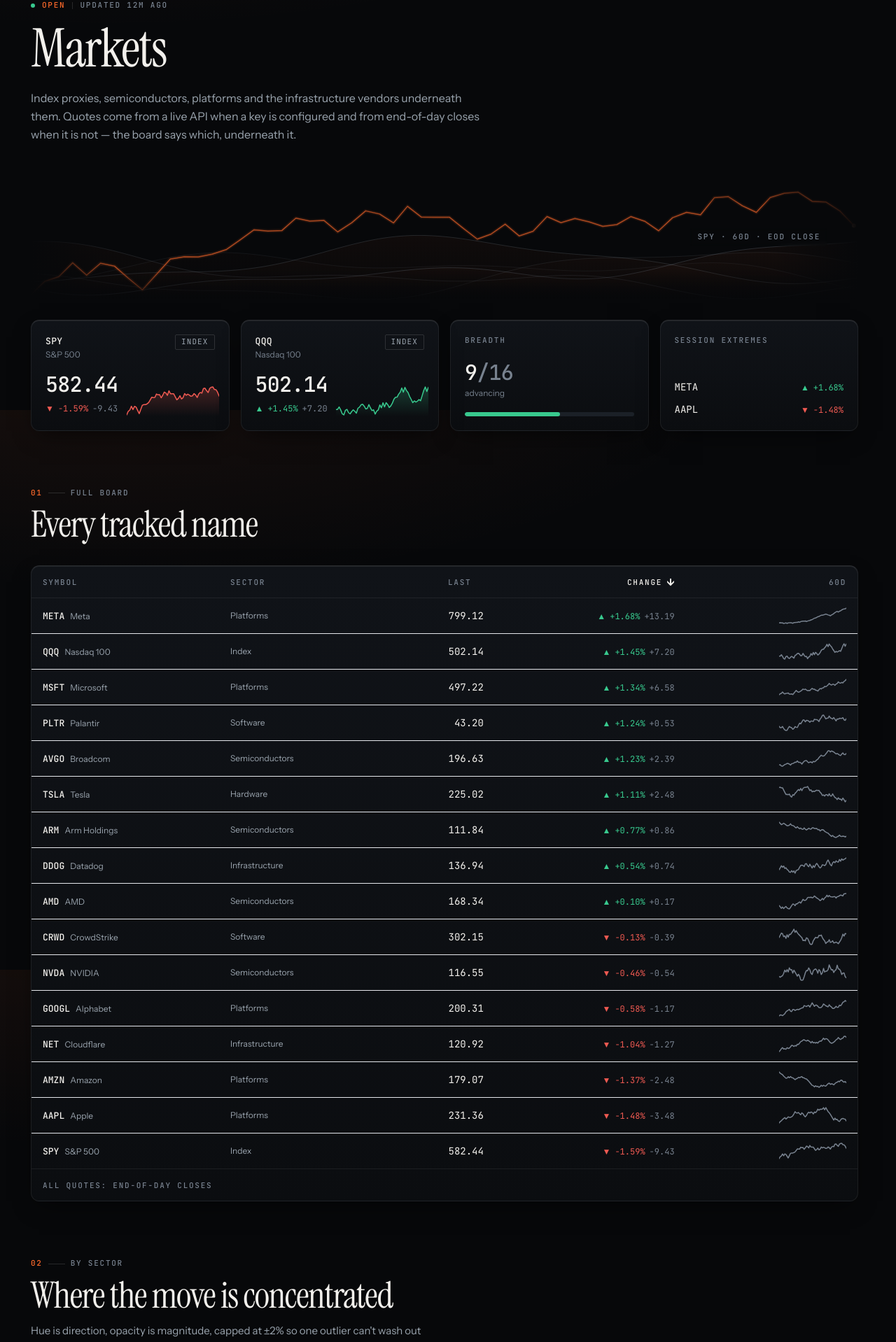
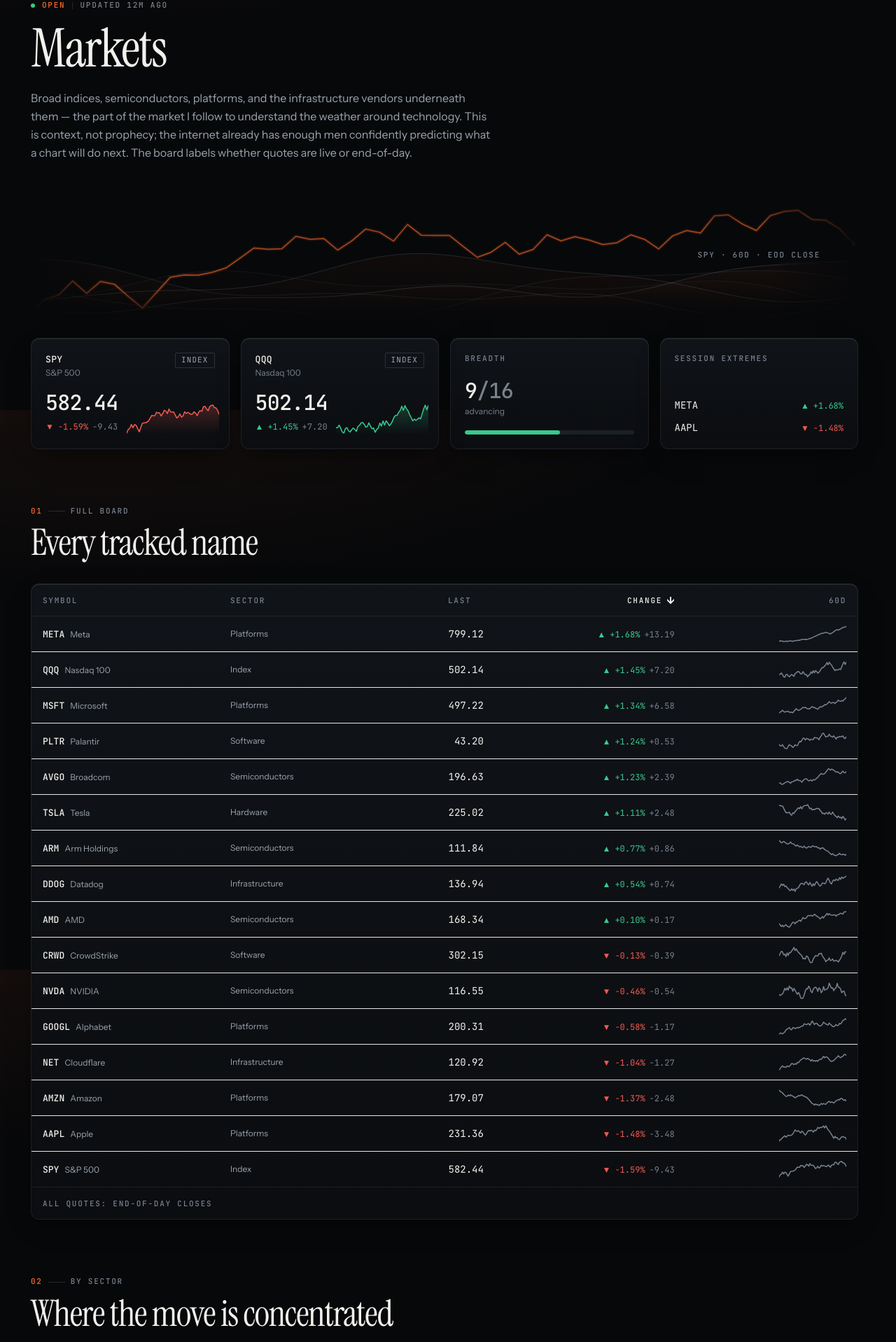
Before and after one commit to aaronwalt87/podcastthing, a Next.js app: page /markets in a window 1280 px wide. Shown: the part 214-2132 px from the top of the page at 70% size. Built offline with nearby package versions, Linux system fonts and the light colour scheme; no server answers.

Commit message:
Rewrite markets section copy

```diff
--- a/src/app/markets/page.tsx
+++ b/src/app/markets/page.tsx
@@ -19,7 +19,7 @@
 
 export const metadata: Metadata = {
   title: 'Markets',
-  description: 'Tech equities and index proxies with 60-day trend lines and sector breadth.',
+  description: 'The technology companies and broad market signals I watch for context, not prophecy.',
 }
 
 export default async function MarketsPage() {
@@ -53,9 +53,10 @@
         </p>
         <h1 className="display mt-4 text-[clamp(38px,6vw,76px)]">Markets</h1>
         <p className="mt-5 max-w-[62ch] text-[16px] leading-relaxed text-paper-2">
-          Index proxies, semiconductors, platforms and the infrastructure vendors underneath them.
-          Quotes come from a live API when a key is configured and from end-of-day closes when it
-          is not — the board says which, underneath it.
+          Broad indices, semiconductors, platforms, and the infrastructure vendors underneath them —
+          the part of the market I follow to understand the weather around technology. This is
+          context, not prophecy; the internet already has enough men confidently predicting what
+          a chart will do next. The board labels whether quotes are live or end-of-day.
         </p>
       </header>
 
@@ -63,9 +64,8 @@
         <div className="panel-flat my-14 px-6 py-20 text-center">
           <p className="display text-2xl text-paper">The board is dark.</p>
           <p className="mx-auto mt-3 max-w-[52ch] text-sm text-paper-2">
-            Quotes are fetched on a schedule and cached. Either the window between runs is open or
-            the upstream is unavailable — the end-of-day fallback covers the second case, so this
-            usually means the first.
+            The quote cache is empty. The upstream may be unavailable, the scheduled job may be between
+            runs, or the market may simply be enjoying a rare moment without my supervision.
           </p>
           <div className="mt-6 flex flex-wrap justify-center gap-3">
             <Link href="/news" className="btn btn-sm">
@@ -155,7 +155,7 @@
                 index="02"
                 eyebrow="By sector"
                 title="Where the move is concentrated"
-                description="Hue is direction, opacity is magnitude, capped at ±2% so one outlier can't wash out the board."
+                description="Color shows direction and opacity shows magnitude, capped at ±2% so one dramatic stock cannot turn the whole board into its personal mood ring."
               />
             </Reveal>
             <Reveal delay={60}>
```
